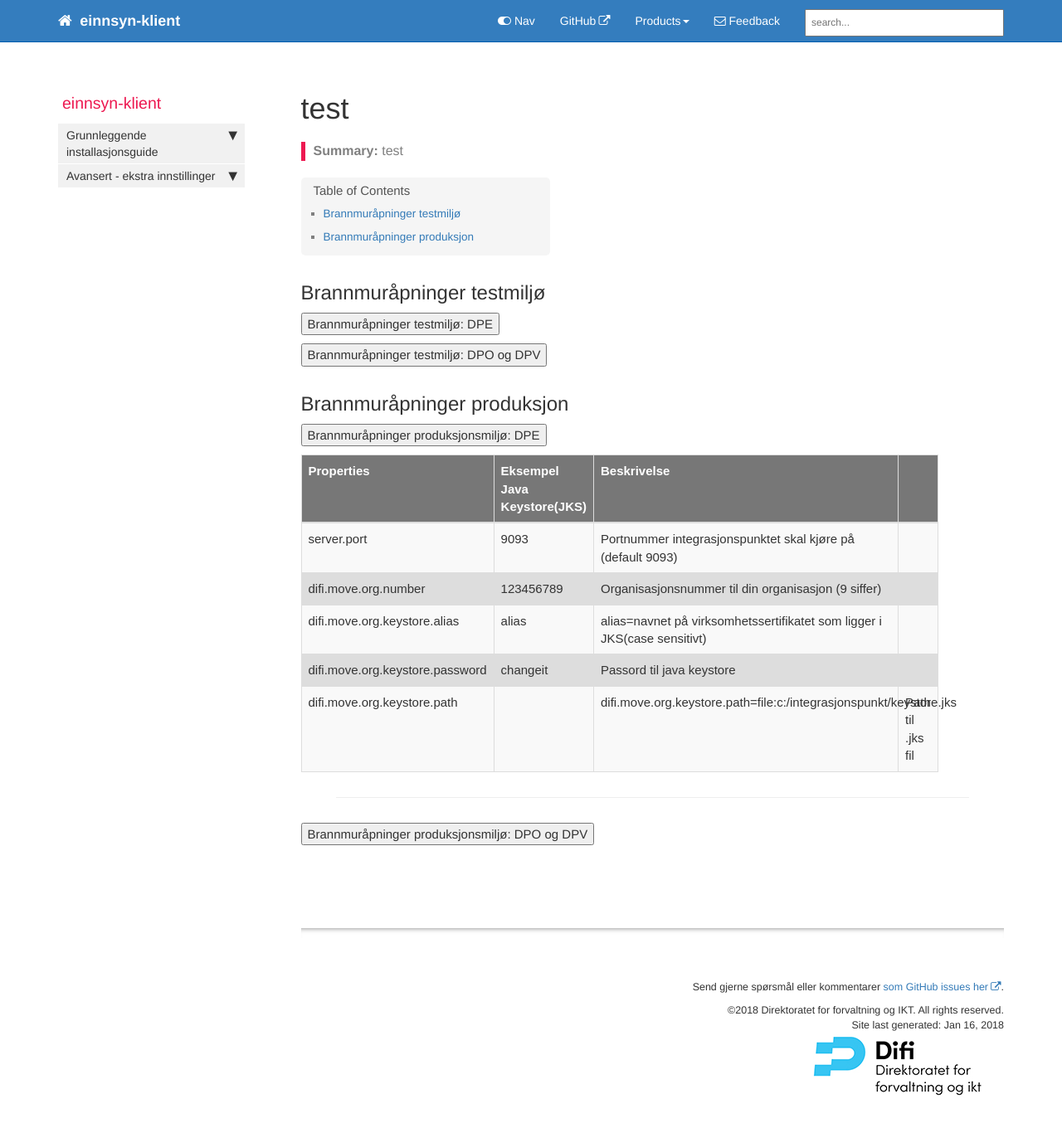
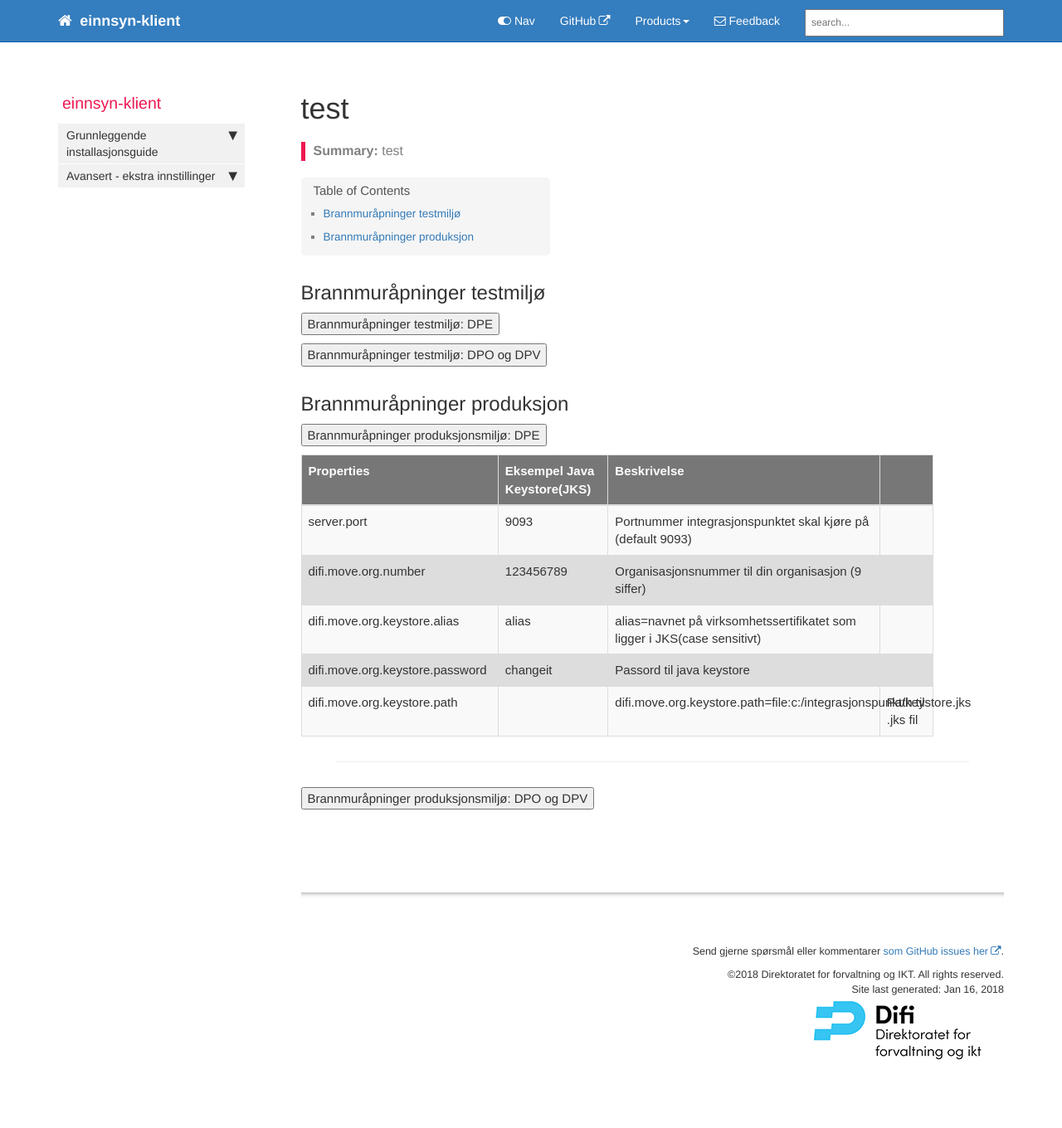
Before and after one commit to difi/einnsyn-klient, a Jekyll site: the page built from pages/test.md, in a window 1280 px wide and 1385 px high. Shown: the top 1360 px of the window at 83% size. Built offline with Jekyll 4.4.1, drawn with Linux system fonts in a browser that asks for light colours; nearby versions of some CDN libraries; comment, search, counter and statistics services are not loaded.

Commit message:
Update reuse.html

```diff
--- a/_includes/custom/reuse.html
+++ b/_includes/custom/reuse.html
@@ -11,7 +11,7 @@
     border: 1px solid #dddddd;
     text-align: left;
     padding: 8px;
-    column-width: 350px;
+    column-width: 300px;
 }
 
 tr:nth-child(even) {
```
